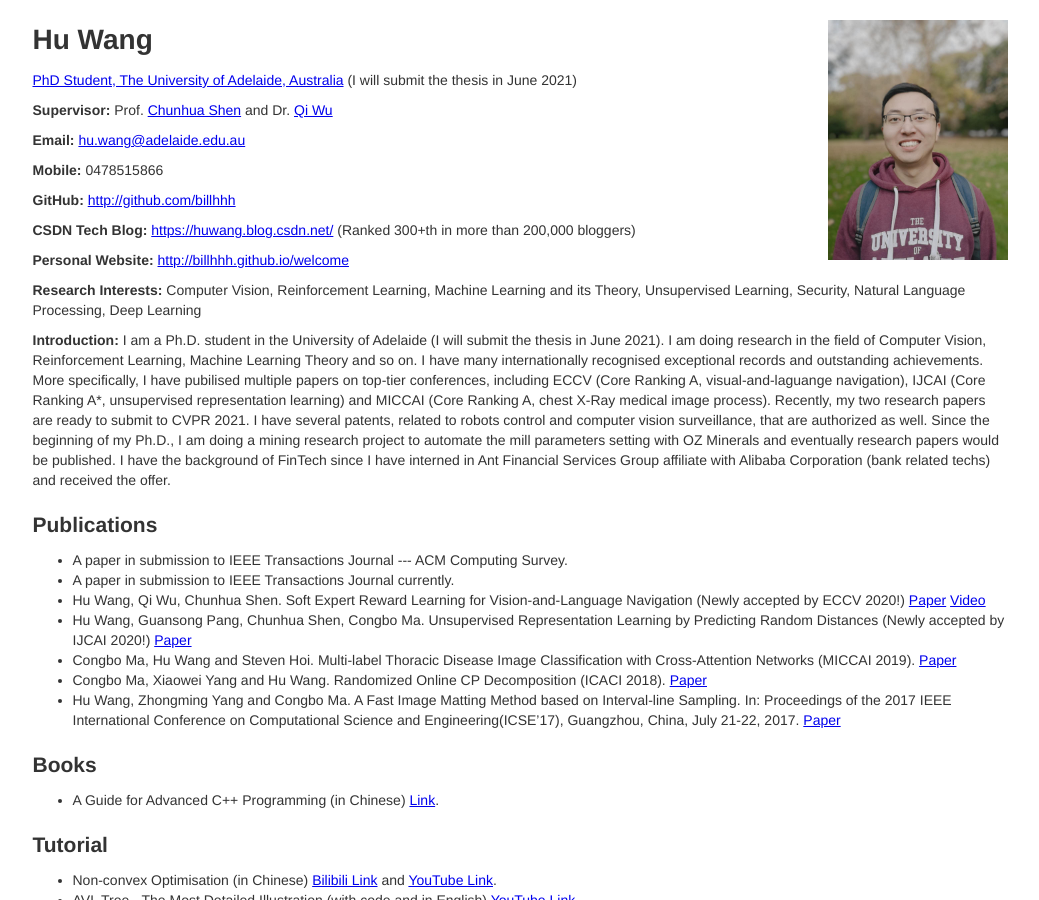
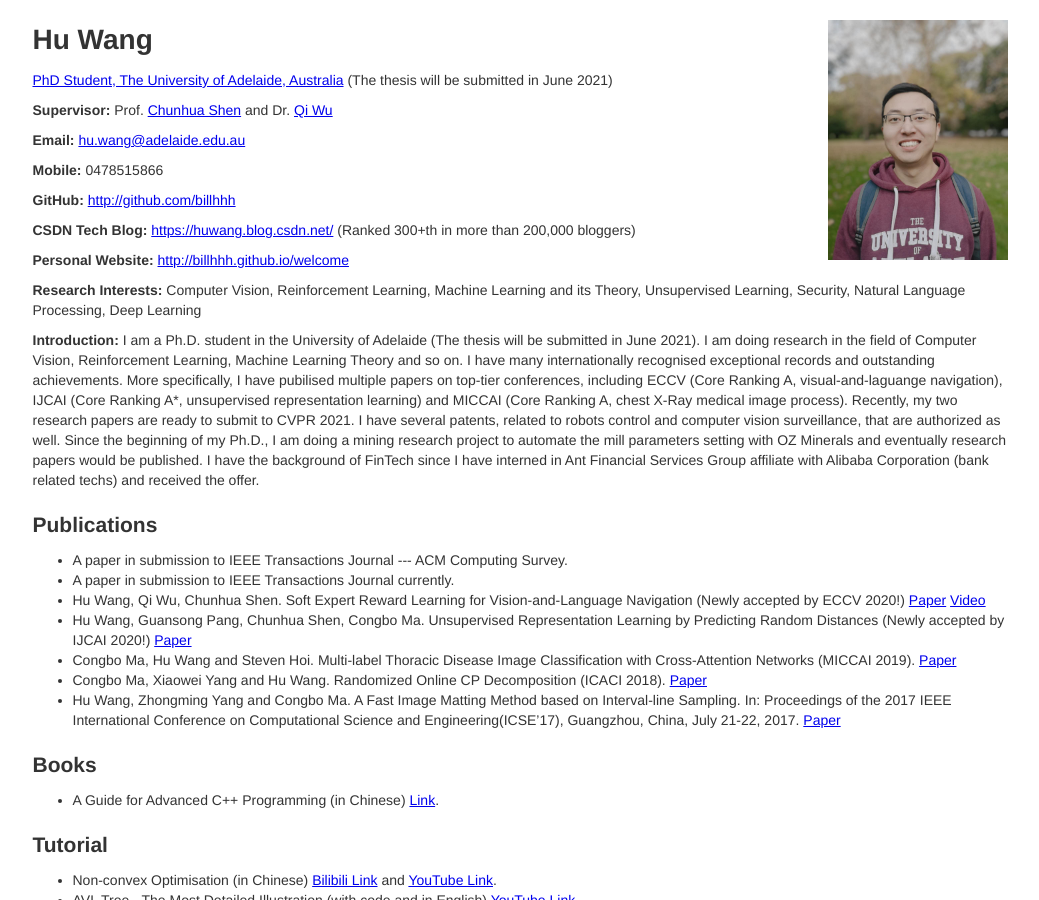
Before and after one commit to billhhh/whblog-omega, a Jekyll site: the page res/index.html, which Jekyll copies as it is, in a window 1280 px wide and 900 px high. Shown: the whole window, without its empty margins (120-1159 px from the left). Built offline with Jekyll 4.4.1, drawn with Linux system fonts in a browser that asks for light colours.

Commit message:
Update index.html

```diff
--- a/res/index.html
+++ b/res/index.html
@@ -12,7 +12,7 @@
     <main>
       <img src='./photo-huwang.jpeg' class="photo"/>
       <h1>Hu Wang</h1>
-      <p><a href = "https://www.adelaide.edu.au/aiml/our-people#aiml-students">PhD Student, The University of Adelaide, Australia</a> (I will submit the thesis in June 2021)</p>
+      <p><a href = "https://www.adelaide.edu.au/aiml/our-people#aiml-students">PhD Student, The University of Adelaide, Australia</a> (The thesis will be submitted in June 2021)</p>
       <p>
         <strong>Supervisor:</strong>
         <span>Prof. <a href="https://cs.adelaide.edu.au/~chhshen/">Chunhua Shen</a> and Dr. <a href="http://www.qi-wu.me/">Qi Wu</a></span>
@@ -43,7 +43,7 @@
       </p>
       <p>
         <strong>Introduction:</strong>
-        I am a Ph.D. student in the University of Adelaide (I will submit the thesis in June 2021).
+        I am a Ph.D. student in the University of Adelaide (The thesis will be submitted in June 2021).
 	I am doing research in the field of Computer Vision, Reinforcement Learning, Machine Learning Theory and so on.
 	I have many internationally recognised exceptional records and outstanding achievements.
 	More specifically, I have pubilised multiple papers on top-tier conferences, including ECCV (Core Ranking A, visual-and-laguange navigation), IJCAI (Core Ranking A*, unsupervised representation learning) and MICCAI (Core Ranking A, chest X-Ray medical image process).
```
